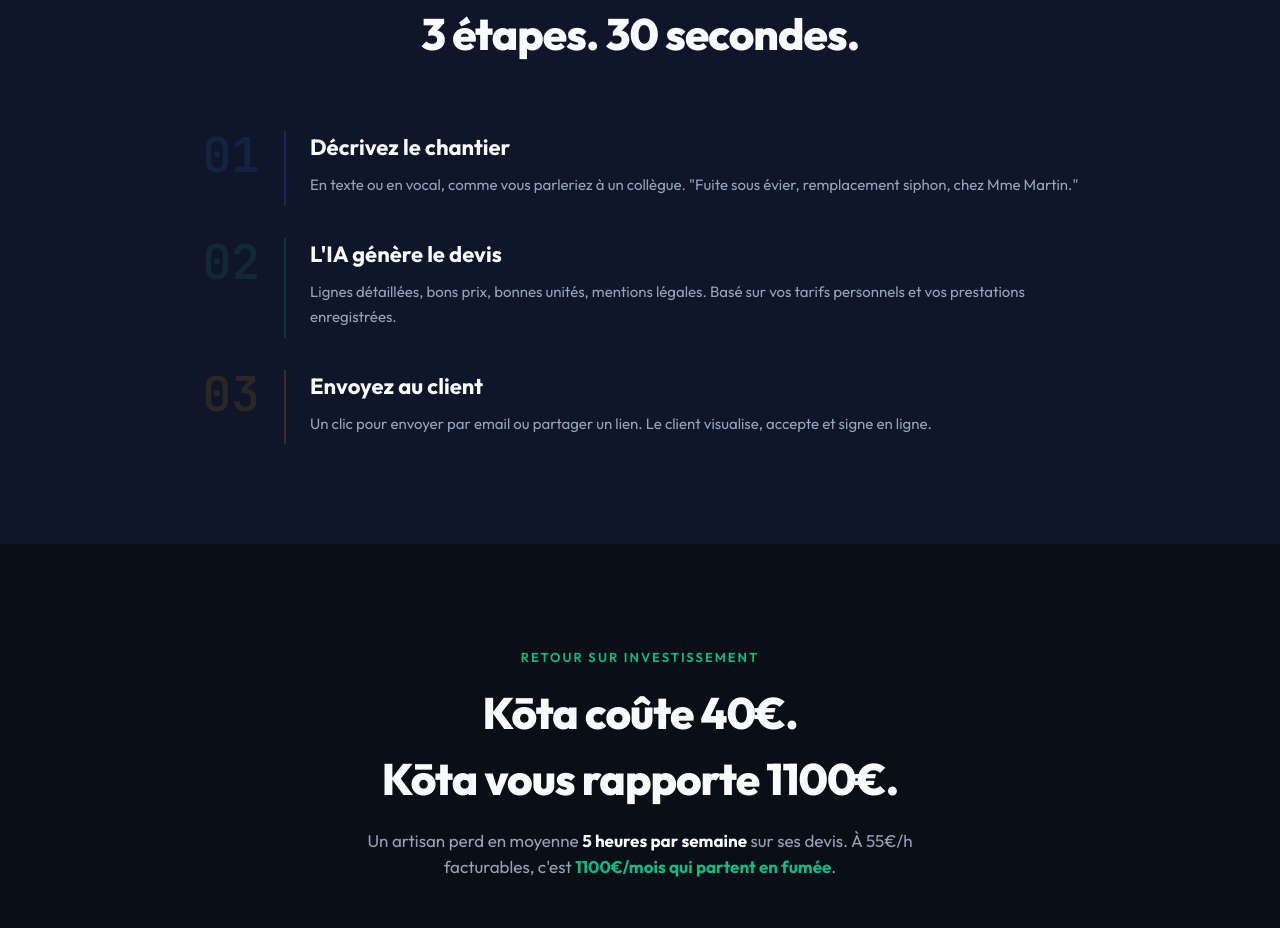
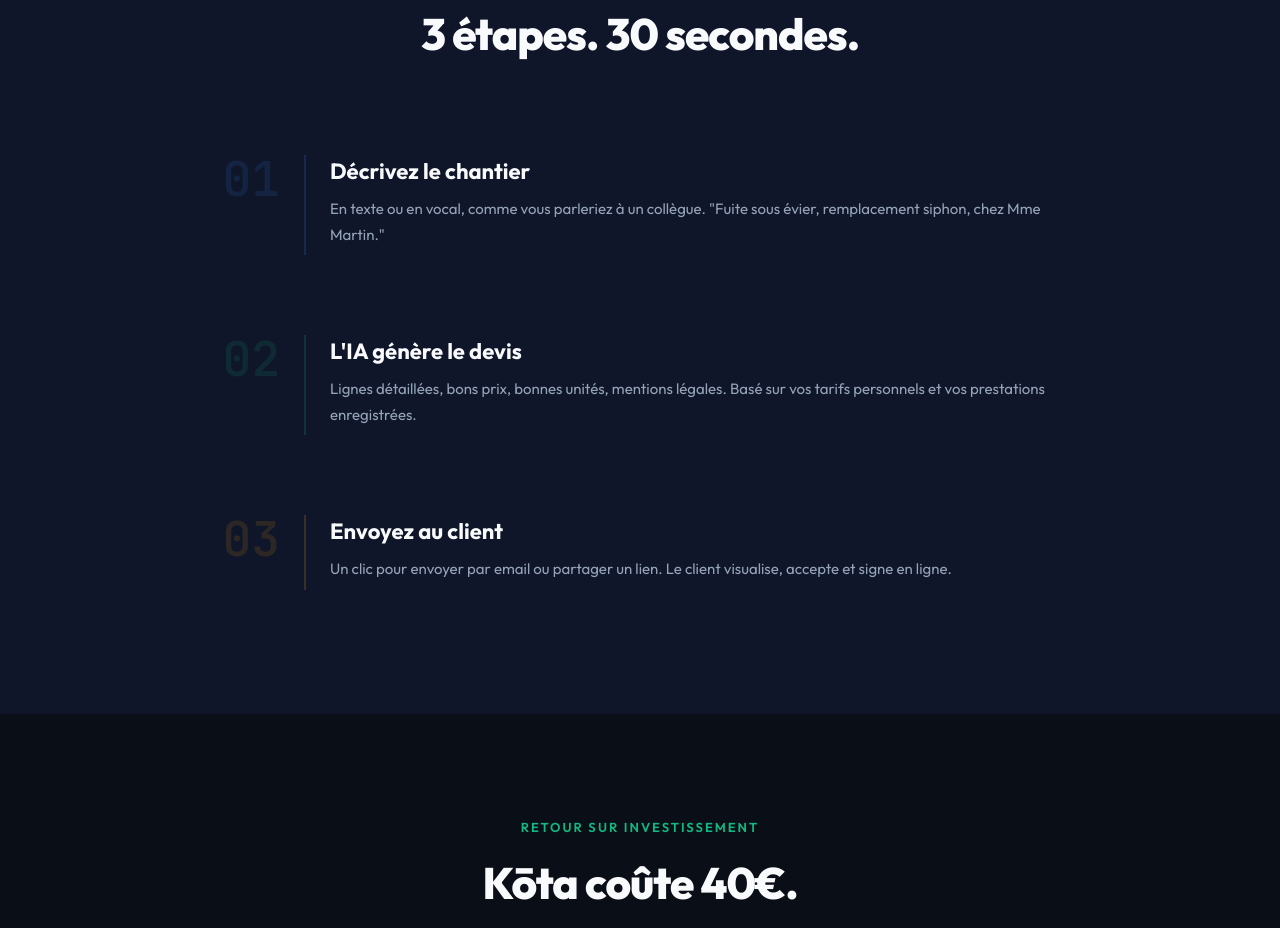
Before and after one commit to Snopino/kota-site, a Next.js app: page / in a window 1280 px wide. Shown: the part 2460-3388 px from the top of the page. Built offline with nearby package versions, Linux system fonts and the light colour scheme.

Commit message:
Hover glow steps

```diff
--- a/app/page.tsx
+++ b/app/page.tsx
@@ -419,15 +419,21 @@
               { num: "02", title: "L'IA génère le devis", desc: "Lignes détaillées, bons prix, bonnes unités, mentions légales. Basé sur vos tarifs personnels et vos prestations enregistrées.", color: K.green },
               { num: "03", title: "Envoyez au client", desc: "Un clic pour envoyer par email ou partager un lien. Le client visualise, accepte et signe en ligne.", color: K.orange },
             ].map((step, i) => (
-              <div key={step.num} id={`step-${i}`} data-reveal style={{
+              <div key={step.num} id={`step-${i}`} data-reveal className="step-hover" style={{
                 ...reveal(`step-${i}`, i * 0.15),
                 display: "flex", gap: 24, alignItems: "flex-start",
-              }}>
-                <div style={{
+                padding: "24px 20px", borderRadius: 16,
+                transition: "all 0.3s ease",
+                cursor: "default",
+              }}
+              onMouseEnter={e => { e.currentTarget.style.background = `${step.color}10`; e.currentTarget.style.boxShadow = `0 0 30px ${step.color}15`; e.currentTarget.querySelector('.step-num').style.color = step.color; e.currentTarget.querySelector('.step-bar').style.borderColor = step.color; }}
+              onMouseLeave={e => { e.currentTarget.style.background = "transparent"; e.currentTarget.style.boxShadow = "none"; e.currentTarget.querySelector('.step-num').style.color = `${step.color}20`; e.currentTarget.querySelector('.step-bar').style.borderColor = `${step.color}30`; }}
+              >
+                <div className="step-num" style={{
                   fontSize: 48, fontWeight: 900, color: `${step.color}20`, fontFamily: "'JetBrains Mono', monospace",
-                  lineHeight: 1, minWidth: 70, textAlign: "right",
+                  lineHeight: 1, minWidth: 70, textAlign: "right", transition: "color 0.3s ease",
                 }}>{step.num}</div>
-                <div style={{ borderLeft: `2px solid ${step.color}30`, paddingLeft: 24, paddingBottom: 8 }}>
+                <div className="step-bar" style={{ borderLeft: `2px solid ${step.color}30`, paddingLeft: 24, paddingBottom: 8, transition: "border-color 0.3s ease" }}>
                   <h3 style={{ fontSize: 22, fontWeight: 700, marginBottom: 8 }}>{step.title}</h3>
                   <p style={{ fontSize: 15, color: K.gray, lineHeight: 1.7 }}>{step.desc}</p>
                 </div>
```
